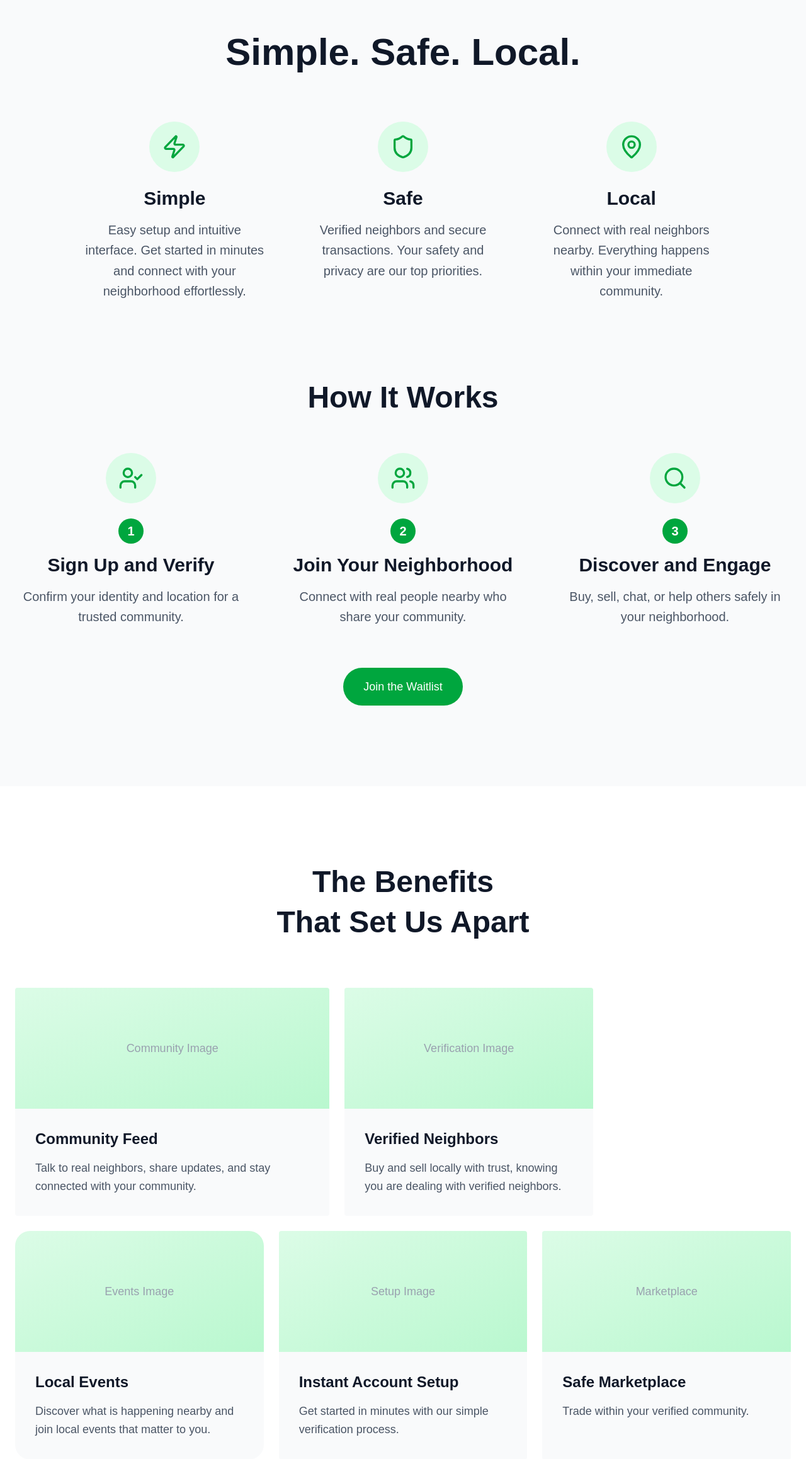
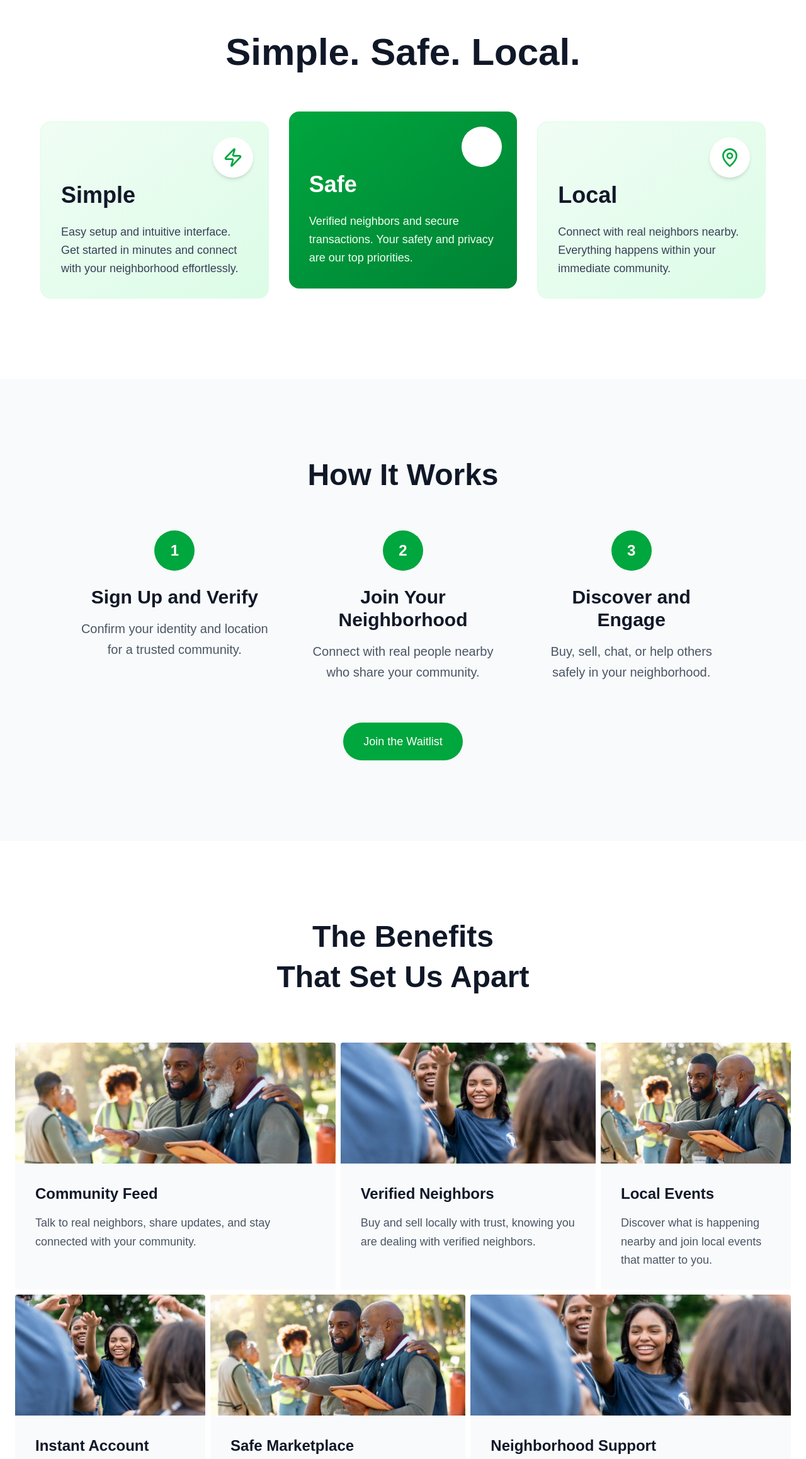
Before and after one commit to Haywhyoh/Mecabal_web, a Next.js app: page / in a window 1280 px wide. Shown: the part 2370-4686 px from the top of the page at 63% size. Built offline with nearby package versions, Linux system fonts and the light colour scheme.

Commit message:
Refactor homepage layout by updating section styles, enhancing feature cards with images, and improving text hierarchy for better readability and user engagement.

```diff
--- a/src/app/page.tsx
+++ b/src/app/page.tsx
@@ -194,59 +194,65 @@ export default function Home() {
       </section>
 
       {/* Simple. Safe. Local. Section */}
-      <section className="py-32 px-6 bg-gray-50">
+      <section className="py-32 px-6 bg-white">
         <div className="max-w-7xl mx-auto">
           <h2 className="text-5xl md:text-6xl font-semibold text-center text-gray-900 mb-20">
             Simple. Safe. Local.
           </h2>
 
-          <div className="grid md:grid-cols-3 gap-12 lg:gap-16 max-w-5xl mx-auto">
+          <div className="grid md:grid-cols-3 gap-8 max-w-6xl mx-auto">
             {/* Simple */}
-            <div className="text-center">
-              <div className="w-20 h-20 mx-auto mb-6 bg-green-100 rounded-full flex items-center justify-center">
-                <Zap className="w-10 h-10 text-green-600" />
+            <div className="relative bg-gradient-to-br from-green-50 to-green-100 rounded-2xl p-8 hover:shadow-xl transition-all duration-300 border border-green-100">
+              <div className="absolute top-6 right-6">
+                <div className="w-16 h-16 bg-white rounded-full flex items-center justify-center shadow-md">
+                  <Zap className="w-8 h-8 text-green-600" />
                 </div>
-              <h3 className="text-3xl font-semibold text-gray-900 mb-4">Simple</h3>
-              <p className="text-xl text-gray-600 leading-relaxed">
+              </div>
+              <h3 className="text-4xl font-semibold text-gray-900 mb-6 mt-16">Simple</h3>
+              <p className="text-lg text-gray-700 leading-relaxed">
                 Easy setup and intuitive interface. Get started in minutes and connect with your neighborhood effortlessly.
               </p>
             </div>
 
             {/* Safe */}
-            <div className="text-center">
-              <div className="w-20 h-20 mx-auto mb-6 bg-green-100 rounded-full flex items-center justify-center">
-                <Shield className="w-10 h-10 text-green-600" />
+            <div className="relative bg-gradient-to-br from-green-600 to-green-700 rounded-2xl p-8 hover:shadow-xl transition-all duration-300 text-white transform md:-translate-y-4">
+              <div className="absolute top-6 right-6">
+                <div className="w-16 h-16 bg-white bg-opacity-20 rounded-full flex items-center justify-center">
+                  <Shield className="w-8 h-8 text-white" />
                 </div>
-              <h3 className="text-3xl font-semibold text-gray-900 mb-4">Safe</h3>
-              <p className="text-xl text-gray-600 leading-relaxed">
+              </div>
+              <h3 className="text-4xl font-semibold mb-6 mt-16">Safe</h3>
+              <p className="text-lg text-green-50 leading-relaxed">
                 Verified neighbors and secure transactions. Your safety and privacy are our top priorities.
               </p>
             </div>
 
             {/* Local */}
-            <div className="text-center">
-              <div className="w-20 h-20 mx-auto mb-6 bg-green-100 rounded-full flex items-center justify-center">
-                <MapPin className="w-10 h-10 text-green-600" />
+            <div className="relative bg-gradient-to-br from-green-50 to-green-100 rounded-2xl p-8 hover:shadow-xl transition-all duration-300 border border-green-100">
+              <div className="absolute top-6 right-6">
+                <div className="w-16 h-16 bg-white rounded-full flex items-center justify-center shadow-md">
+                  <MapPin className="w-8 h-8 text-green-600" />
                 </div>
-              <h3 className="text-3xl font-semibold text-gray-900 mb-4">Local</h3>
-              <p className="text-xl text-gray-600 leading-relaxed">
+              </div>
+              <h3 className="text-4xl font-semibold text-gray-900 mb-6 mt-16">Local</h3>
+              <p className="text-lg text-gray-700 leading-relaxed">
                 Connect with real neighbors nearby. Everything happens within your immediate community.
               </p>
             </div>
           </div>
+        </div>
+      </section>
 
       {/* How It Works Section */}
-          <div className="max-w-7xl mx-auto mt-32">
+      <section className="py-32 px-6 bg-gray-50">
+        <div className="max-w-7xl mx-auto">
           <h2 className="text-4xl md:text-5xl font-semibold text-center text-gray-900 mb-16">
             How It Works
           </h2>
-            <div className="grid md:grid-cols-3 gap-12 lg:gap-16">
+          <div className="grid md:grid-cols-3 gap-12 lg:gap-16 max-w-5xl mx-auto">
             {/* Step 1 */}
             <div className="text-center">
-                <div className="w-20 h-20 mx-auto mb-6 bg-green-100 rounded-full flex items-center justify-center">
-                  <UserCheck className="w-10 h-10 text-green-600" />
-                </div>
-                <div className="w-10 h-10 mx-auto mb-4 bg-green-600 rounded-full flex items-center justify-center text-white text-xl font-semibold">
+              <div className="w-16 h-16 mx-auto mb-6 bg-green-600 rounded-full flex items-center justify-center text-white text-2xl font-semibold">
                 1
               </div>
               <h3 className="text-3xl font-semibold text-gray-900 mb-4">Sign Up and Verify</h3>
@@ -255,10 +261,7 @@ export default function Home() {
 
             {/* Step 2 */}
             <div className="text-center">
-                <div className="w-20 h-20 mx-auto mb-6 bg-green-100 rounded-full flex items-center justify-center">
-                  <Users className="w-10 h-10 text-green-600" />
-                </div>
-                <div className="w-10 h-10 mx-auto mb-4 bg-green-600 rounded-full flex items-center justify-center text-white text-xl font-semibold">
+              <div className="w-16 h-16 mx-auto mb-6 bg-green-600 rounded-full flex items-center justify-center text-white text-2xl font-semibold">
                 2
               </div>
               <h3 className="text-3xl font-semibold text-gray-900 mb-4">Join Your Neighborhood</h3>
@@ -267,15 +270,11 @@ export default function Home() {
 
             {/* Step 3 */}
             <div className="text-center">
-                <div className="w-20 h-20 mx-auto mb-6 bg-green-100 rounded-full flex items-center justify-center">
-                  <Search className="w-10 h-10 text-green-600" />
-                </div>
-                <div className="w-10 h-10 mx-auto mb-4 bg-green-600 rounded-full flex items-center justify-center text-white text-xl font-semibold">
+              <div className="w-16 h-16 mx-auto mb-6 bg-green-600 rounded-full flex items-center justify-center text-white text-2xl font-semibold">
                 3
               </div>
               <h3 className="text-3xl font-semibold text-gray-900 mb-4">Discover and Engage</h3>
               <p className="text-xl text-gray-600 leading-relaxed">Buy, sell, chat, or help others safely in your neighborhood.</p>
-              </div>
             </div>
           </div>
 
@@ -299,13 +298,17 @@ export default function Home() {
             </h3>
           </div>
 
-          {/* Asymmetric Gallery Grid - 6 cards with varied layouts */}
-          <div className="grid grid-cols-1 md:grid-cols-12 gap-6">
+          {/* Brick Layout Grid - 6 cards with brick pattern */}
+          <div className="grid grid-cols-1 md:grid-cols-12 gap-2">
             {/* Row 1 */}
-            {/* Feature 1 - Large card with image on top */}
+            {/* Feature 1 - Larger card */}
             <div className="md:col-span-5 bg-gray-50 rounded-sm overflow-hidden hover:shadow-lg transition-all duration-200">
-              <div className="bg-gradient-to-br from-green-100 to-green-200 h-48 flex items-center justify-center">
-                <p className="text-gray-400 text-lg">Community Image</p>
+              <div className="h-48 overflow-hidden">
+                <img
+                  src="/assets/images/hero1.jpeg"
+                  alt="Community Feed"
+                  className="w-full h-full object-cover"
+                />
               </div>
               <div className="p-8">
                 <h3 className="text-2xl font-semibold text-gray-900 mb-4">Community Feed</h3>
@@ -315,10 +318,14 @@ export default function Home() {
               </div>
             </div>
 
-            {/* Feature 2 - Large card with image on top */}
+            {/* Feature 2 - Same size as Feature 3 */}
             <div className="md:col-span-4 bg-gray-50 rounded-sm overflow-hidden hover:shadow-lg transition-all duration-200">
-              <div className="bg-gradient-to-br from-green-100 to-green-200 h-48 flex items-center justify-center">
-                <p className="text-gray-400 text-lg">Verification Image</p>
+              <div className="h-48 overflow-hidden">
+                <img
+                  src="/assets/images/hero2.jpeg"
+                  alt="Verified Neighbors"
+                  className="w-full h-full object-cover"
+                />
               </div>
               <div className="p-8">
                 <h3 className="text-2xl font-semibold text-gray-900 mb-4">Verified Neighbors</h3>
@@ -328,10 +335,14 @@ export default function Home() {
               </div>
             </div>
 
-            {/* Feature 3 - Large card with image on top */}
-            <div className="md:col-span-4 bg-gray-50 rounded-3xl overflow-hidden hover:shadow-lg transition-all duration-200">
-              <div className="bg-gradient-to-br from-green-100 to-green-200 h-48 flex items-center justify-center">
-                <p className="text-gray-400 text-lg">Events Image</p>
+            {/* Feature 3 - Same size as Feature 2 */}
+            <div className="md:col-span-3 bg-gray-50 rounded-sm overflow-hidden hover:shadow-lg transition-all duration-200">
+              <div className="h-48 overflow-hidden">
+                <img
+                  src="/assets/images/hero1.jpeg"
+                  alt="Local Events"
+                  className="w-full h-full object-cover"
+                />
               </div>
               <div className="p-8">
                 <h3 className="text-2xl font-semibold text-gray-900 mb-4">Local Events</h3>
@@ -342,10 +353,14 @@ export default function Home() {
             </div>
 
             {/* Row 2 */}
-            {/* Feature 4 - Wider card spanning more columns */}
-            <div className="md:col-span-4 bg-gray-50 rounded-sm overflow-hidden hover:shadow-lg transition-all duration-200">
-              <div className="bg-gradient-to-br from-green-100 to-green-200 h-48 flex items-center justify-center">
-                <p className="text-gray-400 text-lg">Setup Image</p>
+            {/* Feature 4 - Same size as Feature 5 */}
+            <div className="md:col-span-3 bg-gray-50 rounded-sm overflow-hidden hover:shadow-lg transition-all duration-200">
+              <div className="h-48 overflow-hidden">
+                <img
+                  src="/assets/images/hero2.jpeg"
+                  alt="Instant Account Setup"
+                  className="w-full h-full object-cover"
+                />
               </div>
               <div className="p-8">
                 <h3 className="text-2xl font-semibold text-gray-900 mb-4">Instant Account Setup</h3>
@@ -355,10 +370,14 @@ export default function Home() {
               </div>
             </div>
 
-            {/* Feature 5 - Narrower card */}
+            {/* Feature 5 - Same size as Feature 4 */}
             <div className="md:col-span-4 bg-gray-50 rounded-sm overflow-hidden hover:shadow-lg transition-all duration-200">
-              <div className="bg-gradient-to-br from-green-100 to-green-200 h-48 flex items-center justify-center">
-                <p className="text-gray-400 text-lg">Marketplace</p>
+              <div className="h-48 overflow-hidden">
+                <img
+                  src="/assets/images/hero1.jpeg"
+                  alt="Safe Marketplace"
+                  className="w-full h-full object-cover"
+                />
               </div>
               <div className="p-8">
                 <h3 className="text-2xl font-semibold text-gray-900 mb-4">Safe Marketplace</h3>
@@ -368,10 +387,14 @@ export default function Home() {
               </div>
             </div>
 
-            {/* Feature 6 - Another size variation */}
+            {/* Feature 6 - Larger card */}
             <div className="md:col-span-5 bg-gray-50 rounded-sm overflow-hidden hover:shadow-lg transition-all duration-200">
-              <div className="bg-gradient-to-br from-green-100 to-green-200 h-48 flex items-center justify-center">
-                <p className="text-gray-400 text-lg">Support Image</p>
+              <div className="h-48 overflow-hidden">
+                <img
+                  src="/assets/images/hero2.jpeg"
+                  alt="Neighborhood Support"
+                  className="w-full h-full object-cover"
+                />
               </div>
               <div className="p-8">
                 <h3 className="text-2xl font-semibold text-gray-900 mb-4">Neighborhood Support</h3>
@@ -393,9 +416,12 @@ export default function Home() {
 
           <div className="grid md:grid-cols-3 gap-12">
             <div className="text-center">
-              <div className="bg-gradient-to-br from-green-100 to-green-200 rounded-3xl h-80 mb-8 flex items-center justify-center">
-                {/* Photo placeholder */}
-                <p className="text-gray-400 text-lg">Resident Photo</p>
+              <div className="rounded-3xl h-80 mb-8 overflow-hidden">
+                <img
+                  src="/assets/images/hero1.jpeg"
+                  alt="Residents"
+                  className="w-full h-full object-cover"
+                />
               </div>
               <h3 className="text-3xl font-semibold text-gray-900 mb-4">Residents</h3>
               <p className="text-xl text-gray-600 leading-relaxed">
@@ -404,9 +430,12 @@ export default function Home() {
             </div>
 
             <div className="text-center">
-              <div className="bg-gradient-to-br from-green-100 to-green-200 rounded-3xl h-80 mb-8 flex items-center justify-center">
-                {/* Photo placeholder */}
-                <p className="text-gray-400 text-lg">Business Photo</p>
+              <div className="rounded-3xl h-80 mb-8 overflow-hidden">
+                <img
+                  src="/assets/images/hero2.jpeg"
+                  alt="Businesses"
+                  className="w-full h-full object-cover"
+                />
               </div>
               <h3 className="text-3xl font-semibold text-gray-900 mb-4">Businesses</h3>
               <p className="text-xl text-gray-600 leading-relaxed">
@@ -415,96 +444,18 @@ export default function Home() {
             </div>
 
             <div className="text-center">
-              <div className="bg-gradient-to-br from-green-100 to-green-200 rounded-3xl h-80 mb-8 flex items-center justify-center">
-                {/* Photo placeholder */}
-                <p className="text-gray-400 text-lg">Community Photo</p>
+              <div className="rounded-3xl h-80 mb-8 overflow-hidden">
+                <img
+                  src="/assets/images/hero1.jpeg"
+                  alt="Communities and Estates"
+                  className="w-full h-full object-cover"
+                />
               </div>
               <h3 className="text-3xl font-semibold text-gray-900 mb-4">Communities and Estates</h3>
               <p className="text-xl text-gray-600 leading-relaxed">
                 Coordinate events and safety initiatives with ease and transparency.
               </p>
             </div>
-          </div>
-        </div>
-      </section>
-
-      {/* CTA Section */}
-      <section className="py-32 px-6">
-        <div className="max-w-4xl mx-auto text-center">
-          <h2 className="text-5xl md:text-6xl font-semibold text-gray-900 mb-8">
-            Be Part of the Movement
-          </h2>
-          <p className="text-2xl text-gray-600 mb-12 leading-relaxed">
-            We are launching soon across Lagos, Abuja, Port Harcourt, Ibadan, and Kano. Help us build the first wave of connected communities.
-          </p>
-
-          {/* Email Capture Form */}
-          <div className="max-w-md mx-auto mb-8">
-            <div className="flex flex-col sm:flex-row gap-4">
-              <input
-                type="email"
-                placeholder="Enter your email"
-                className="flex-1 px-6 py-4 text-lg border-2 border-gray-300 rounded-full focus:outline-none focus:border-green-600 transition-all duration-200"
-              />
-              <button className="px-8 py-4 bg-green-600 text-white text-lg rounded-full hover:bg-green-700 transition-all duration-200 font-medium whitespace-nowrap">
-                Get Notified
-              </button>
-            </div>
-          </div>
-
-          <div className="flex flex-col sm:flex-row gap-4 justify-center items-center">
-            <button className="px-8 py-4 bg-green-600 text-white text-lg rounded-full hover:bg-green-700 transition-all duration-200 font-medium min-w-[280px]">
-              Create Your Neighborhood Now
-            </button>
-          </div>
-        </div>
-      </section>
-
-      {/* Countdown + Social Proof Section */}
-      <section className="py-32 px-6 bg-gradient-to-br from-green-600 to-green-700 text-white">
-        <div className="max-w-5xl mx-auto text-center">
-          <h2 className="text-4xl md:text-5xl font-semibold mb-12">
-            The Neighborhood Revolution Starts In:
-          </h2>
-
-          {/* Countdown Timer */}
-          <div className="flex justify-center gap-4 md:gap-8 mb-16">
-            <div className="flex flex-col items-center">
-              <div className="text-6xl md:text-7xl font-semibold">{timeLeft.days}</div>
-              <div className="text-sm uppercase tracking-wide opacity-80 mt-2">Days</div>
-            </div>
-            <div className="flex flex-col items-center">
-              <div className="text-6xl md:text-7xl font-semibold">{timeLeft.hours}</div>
-              <div className="text-sm uppercase tracking-wide opacity-80 mt-2">Hours</div>
-            </div>
-            <div className="flex flex-col items-center">
-              <div className="text-6xl md:text-7xl font-semibold">{timeLeft.minutes}</div>
-              <div className="text-sm uppercase tracking-wide opacity-80 mt-2">Minutes</div>
-            </div>
-            <div className="flex flex-col items-center">
-              <div className="text-6xl md:text-7xl font-semibold">{timeLeft.seconds}</div>
-              <div className="text-sm uppercase tracking-wide opacity-80 mt-2">Seconds</div>
-            </div>
-          </div>
-
-          <p className="text-2xl mb-8 opacity-90">
-            Join 2,000+ Nigerians already on the waitlist!
-          </p>
-
-          {/* Social Media Links */}
-          <div className="flex justify-center gap-6">
-            <a href="#" className="w-12 h-12 bg-white bg-opacity-20 rounded-full flex items-center justify-center hover:bg-opacity-30 transition-all duration-200">
-              {/* Twitter icon placeholder */}
-              <div className="w-6 h-6 bg-white rounded-full" />
-            </a>
-            <a href="#" className="w-12 h-12 bg-white bg-opacity-20 rounded-full flex items-center justify-center hover:bg-opacity-30 transition-all duration-200">
-              {/* Instagram icon placeholder */}
-              <div className="w-6 h-6 bg-white rounded-full" />
-            </a>
-            <a href="#" className="w-12 h-12 bg-white bg-opacity-20 rounded-full flex items-center justify-center hover:bg-opacity-30 transition-all duration-200">
-              {/* LinkedIn icon placeholder */}
-              <div className="w-6 h-6 bg-white rounded-full" />
-            </a>
           </div>
         </div>
       </section>
```
Lines whose indentation alone changed are shown as unchanged.
